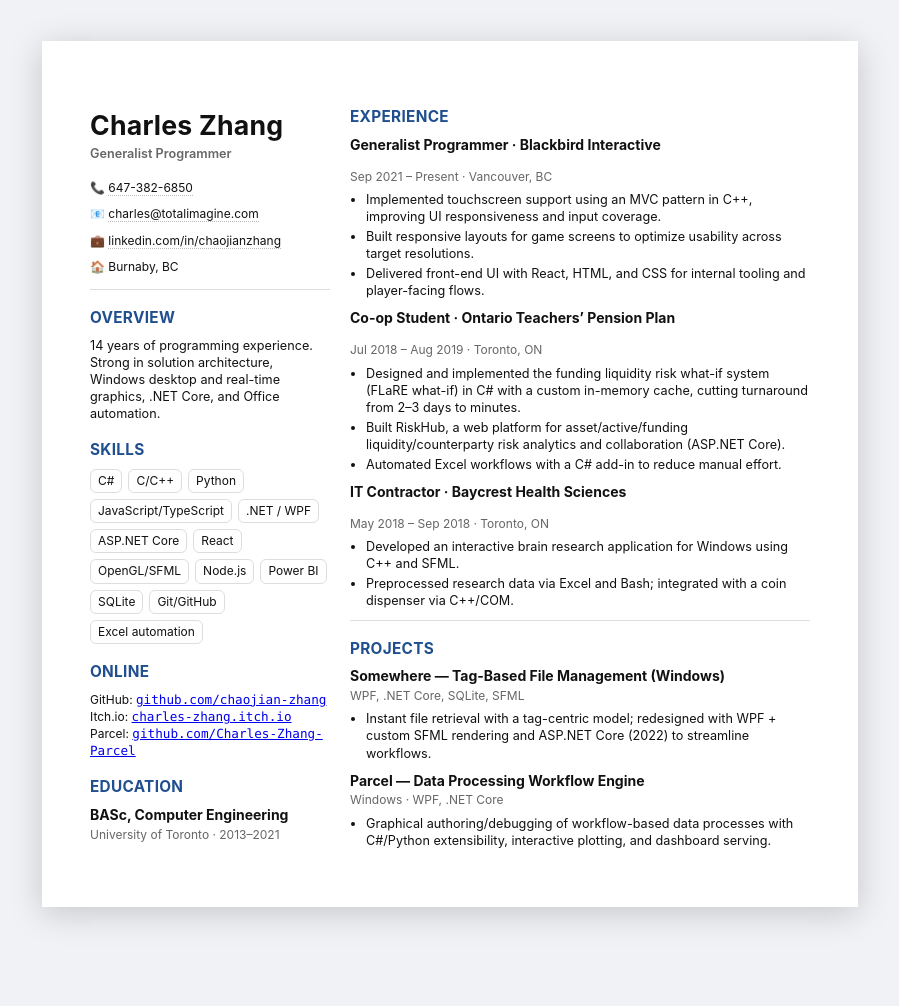
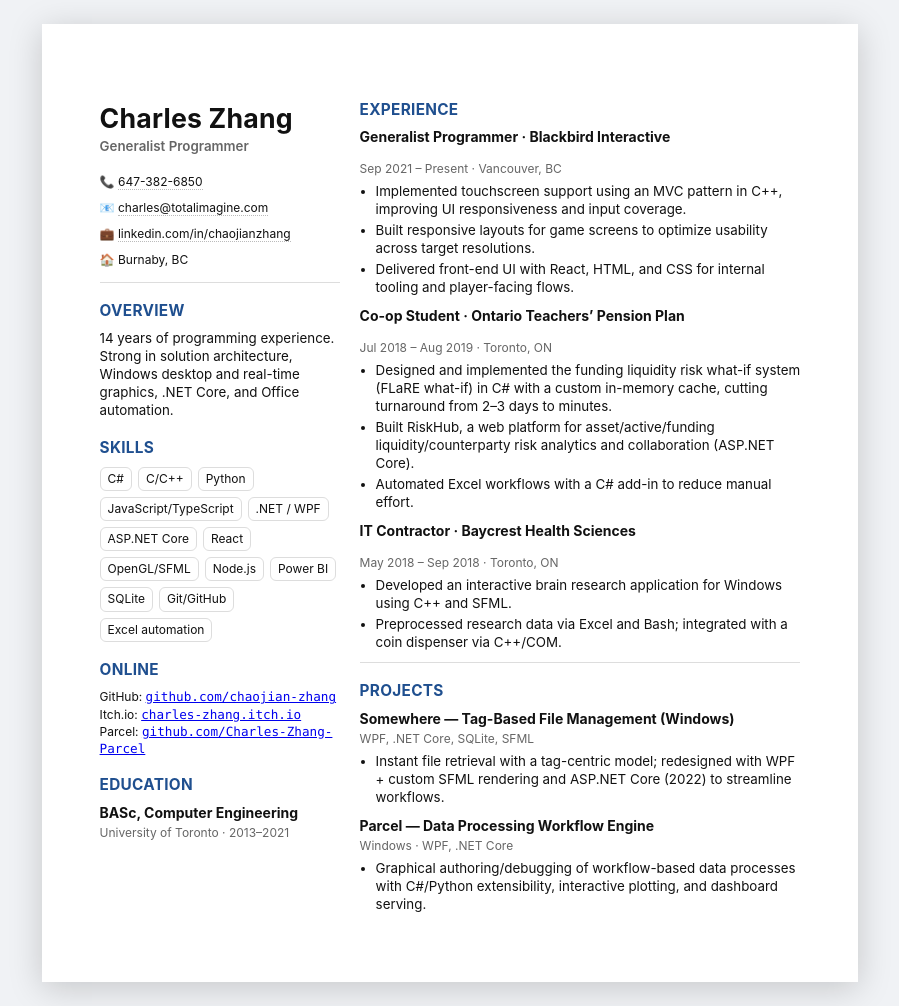
Before and after one commit to TotalImagine-com/TotalImagine.com, a Jekyll site: the page Resources/Resume.html, which Jekyll copies as it is, in a window 1280 px wide. Shown: the whole page, without its empty margins (190-1089 px from the left). Built offline with Jekyll 4.4.1, drawn with Linux system fonts in a browser that asks for light colours; before the commit the page ends 948 px from its top, so only the background shows below that.

Commit message:
Revert "Tighter layout"
This reverts commit 8d7af1c7487a22294b3e5de16469529d6d4545c9.

```diff
--- a/Resources/Resume.html
+++ b/Resources/Resume.html
@@ -13,14 +13,14 @@
     --accent:#1f4f8f;
     --bg:#fff;
     --heading: 11.5pt;
-    --body: 9.5pt;
+    --body: 10pt;
     --small: 9pt;
   }
 
   /* ---------- Page & Print ---------- */
   @page {
     size: letter;                 /* 8.5in x 11in */
-    margin: 0.5in;                /* compact but breathable */
+    margin: 0.6in;                /* compact but breathable */
   }
   @media print {
     html,body { background: var(--bg); }
@@ -60,7 +60,7 @@
     display: grid;
     grid-template-columns: 2.5in 1fr;    /* compact left rail + flexible main */
     gap: 20px;
-    padding: 0.5in;                      /* matches @page margin visually on screen */
+    padding: 0.6in;                      /* matches @page margin visually on screen */
   }
   @media (max-width: 900px){
     .content { grid-template-columns: 1fr; padding: 24px; }
```
